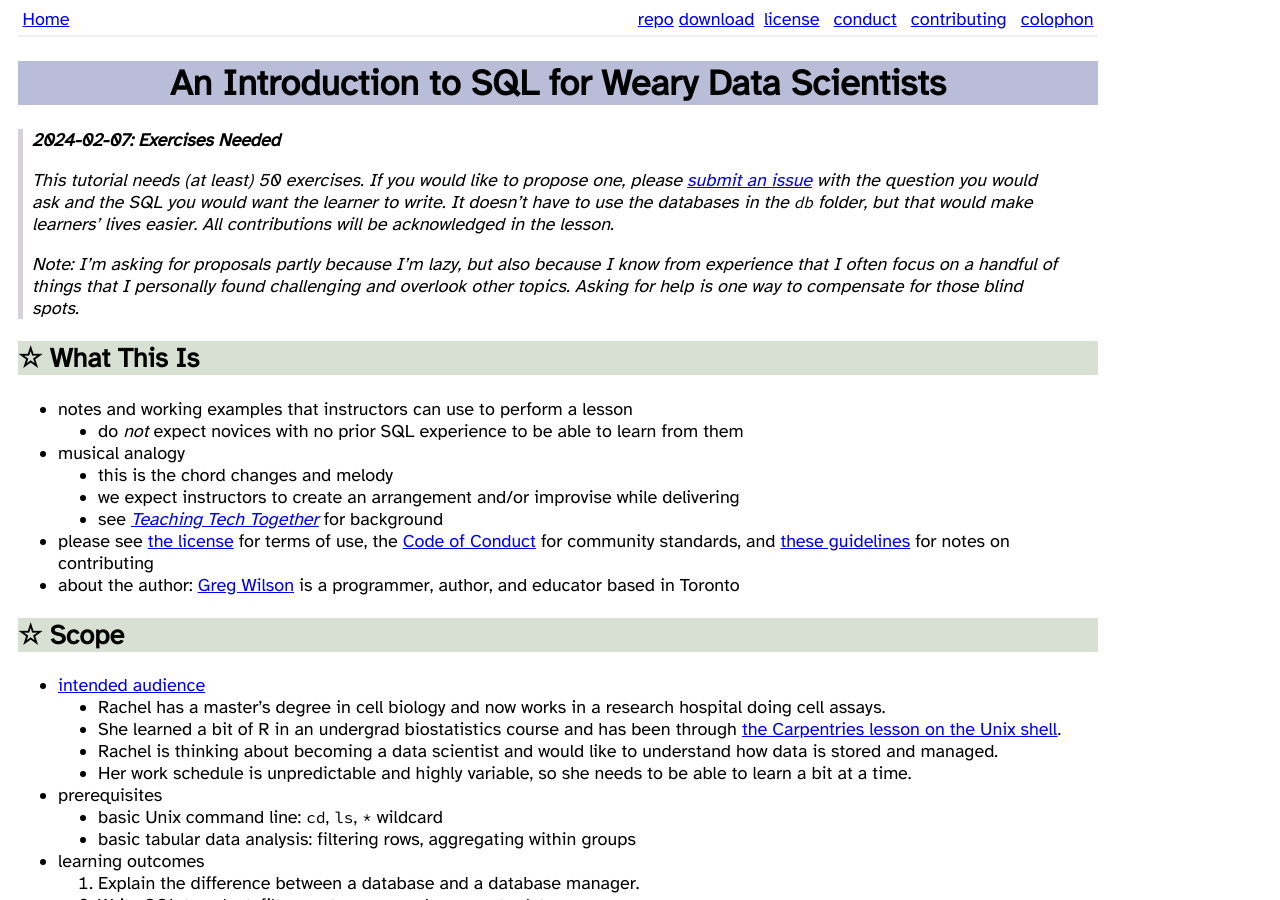
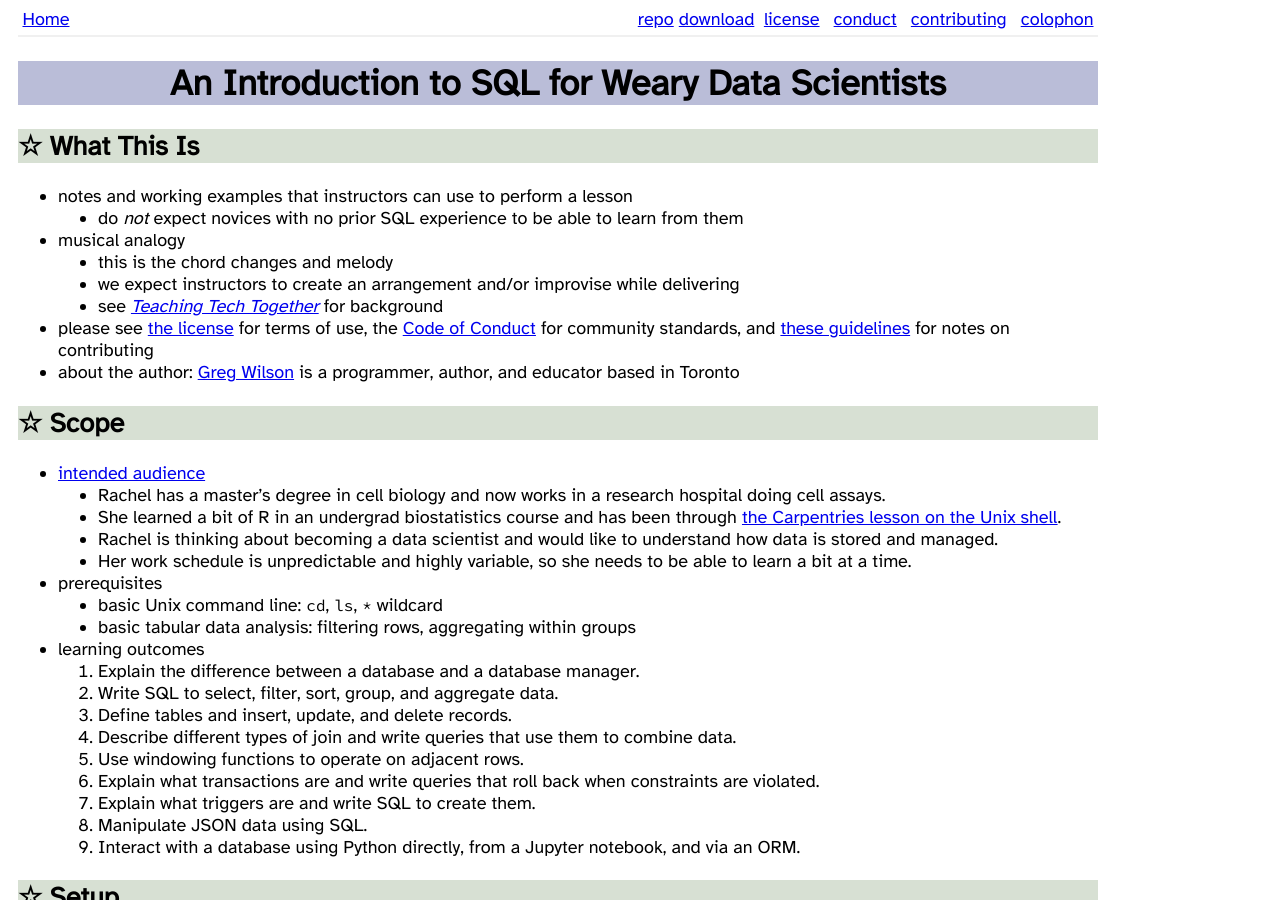
Before and after one commit to gvwilson/sql-tutorial, a Jekyll site: the page built from index.md, in a window 1280 px wide and 900 px high. Built offline with Jekyll 4.4.1, drawn with Linux system fonts in a browser that asks for light colours; nearby versions of some CDN libraries.

Commit message:
fix: remove plea for exercises

```diff
--- a/index.md
+++ b/index.md
@@ -2,22 +2,6 @@
 home: true
 ---
 {% include init_counters.md %}
-
-> **2024-02-07: Exercises Needed**
->
-> This tutorial needs (at least) 50 exercises.
-> If you would like to propose one,
-> please [submit an issue]({{site.data.tutorial.repo}}/issues)
-> with the question you would ask and the SQL you would want the learner to write.
-> It doesn't have to use the databases in the `db` folder,
-> but that would make learners' lives easier.
-> All contributions will be acknowledged in the lesson.
->
-> Note: I'm asking for proposals partly because I'm lazy,
-> but also because I know from experience that
-> I often focus on a handful of things that I personally found challenging
-> and overlook other topics.
-> Asking for help is one way to compensate for those blind spots.
 
 <!-- ---------------------------------------------------------------- -->
 {% include section_start.md class="aside" title="What This Is" %}
```
